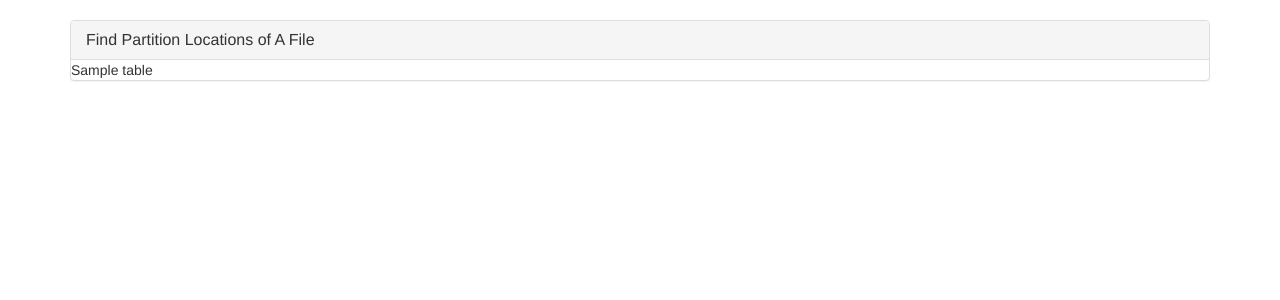
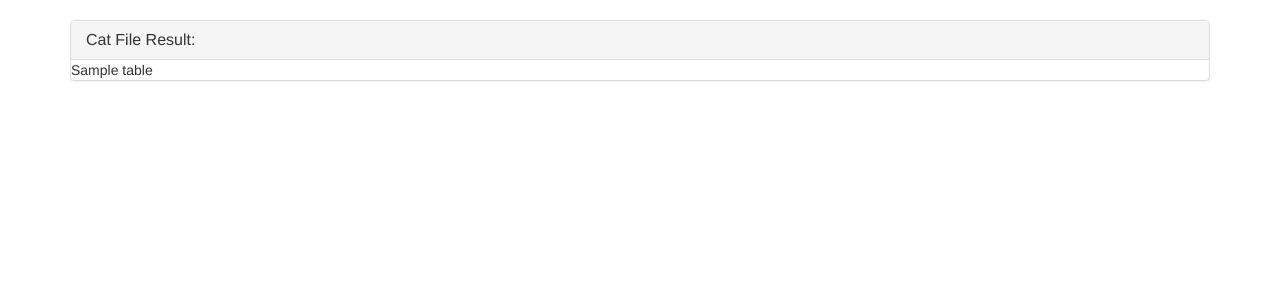
Before and after one commit to leafCyhvss/Distributed-File-System-Based-on-Firebase, a Django app: template EDFSProject/templates/edfs2-cat-result.html in a window 1280 px wide. Shown: the part 50-350 px from the top of the page. Run offline with Django 4.2, Linux system fonts and the light colour scheme; the template is opened without the code that fills it: most values are stand-ins (such as "Sample title", 1, 10 or a date in 2020); some libraries are stand-ins or nearby versions.

Commit message:
update viewS and cat

```diff
--- a/EDFSProject/EDFS2/viewsS.py
+++ b/EDFSProject/EDFS2/viewsS.py
@@ -49,7 +49,8 @@ def catDisplay(request):
         print(result)
         # pd.set_option('colheader_justify', 'center')
         result.to_html('./templates/catresult.html')
-        return render(request, 'edfs2-cat-result.html', {'table':result.to_html()})
+        return render(request, 'edfs2-cat-result.html',\
+                      {'table':result.to_html(classes="table table-bordered table-hover")})
 
 
 def showPartition(request):
--- a/EDFSProject/templates/edfs2-cat-result.html
+++ b/EDFSProject/templates/edfs2-cat-result.html
@@ -4,18 +4,10 @@
     <div class="container">
         <div class="panel panel-default">
             <div class="panel-heading">
-                <h3 class="panel-title"> Find Partition Locations of A File </h3>
+                <h3 class="panel-title"> Cat File Result: </h3>
             </div>
+
             <div>
-{#                <form method="post">#}
-{#                    {% csrf_token %}#}
-{#                    <div class="form-group">#}
-{#                        <label>Please Input File Path and Name</label>#}
-{#                        <input type="text" class="form-control" placeholder="syntax: /test1/xxx.csv" name="title"/>#}
-{#                    </div>#}
-{#                    <button type="submit" class="btn btn-primary">submit</button>#}
-{#                    <a href="/edfs2" class="btn btn-primary" role="button">cancel</a>#}
-{#                </form>#}
                 {{ table|safe }}
             </div>
         </div>
```
Also changed, not shown: 2 other files.
